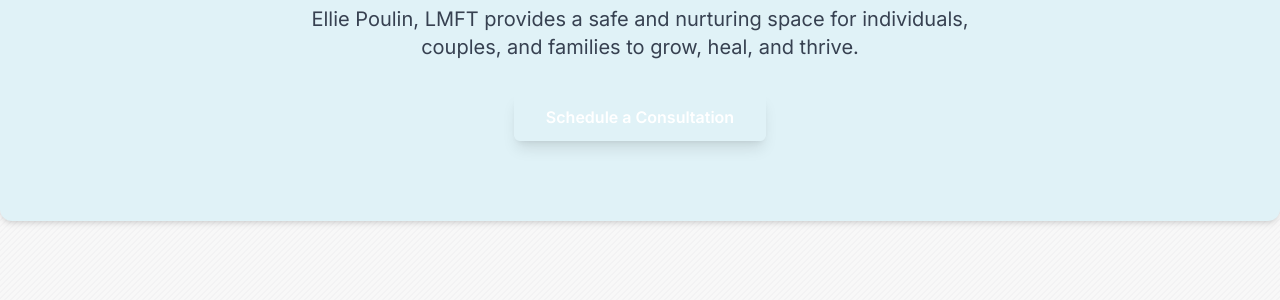
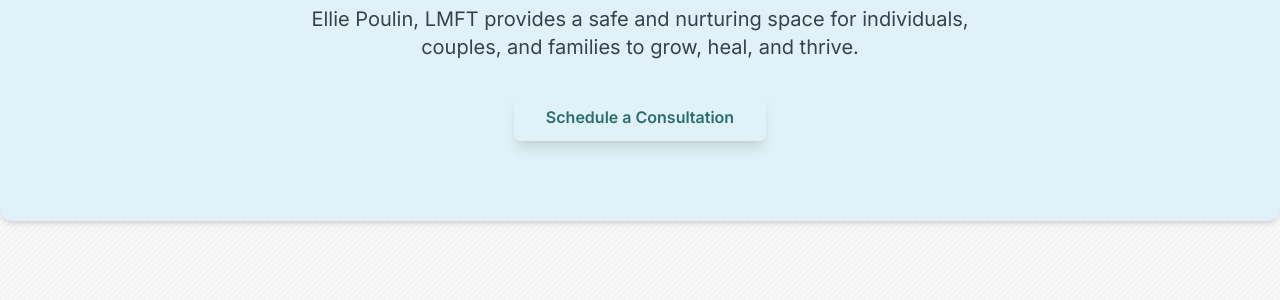
Before and after one commit to elliepoulin/elliepoulin.github.io, a Jekyll site: the page built from index.html, in a window 1280 px wide. Shown: the part 283-583 px from the top of the page. Built offline with Jekyll 4.4.1, drawn with Linux system fonts in a browser that asks for light colours; nearby versions of some CDN libraries; some web fonts are replaced.

Commit message:
Update index.html

```diff
--- a/index.html
+++ b/index.html
@@ -13,7 +13,7 @@
         <p class="text-xl text-gray-700 mb-8 max-w-2xl mx-auto">
             Ellie Poulin, LMFT provides a safe and nurturing space for individuals, couples, and families to grow, heal, and thrive.
         </p>
-        <a href="{{ '/contact/' | relative_url }}" class="inline-block bg-primary-dark text-white font-semibold py-3 px-8 rounded-full shadow-lg hover:bg-accent-medium transition-all duration-300 transform hover:scale-105 rounded-md focus:focus-ring">
+        <a href="{{ '/contact/' | relative_url }}" class="inline-block bg-primary-dark text-primary-dark font-semibold py-3 px-8 rounded-full shadow-lg hover:bg-accent-medium transition-all duration-300 transform hover:scale-105 rounded-md focus:focus-ring">
             Schedule a Consultation
         </a>
     </div>
```
